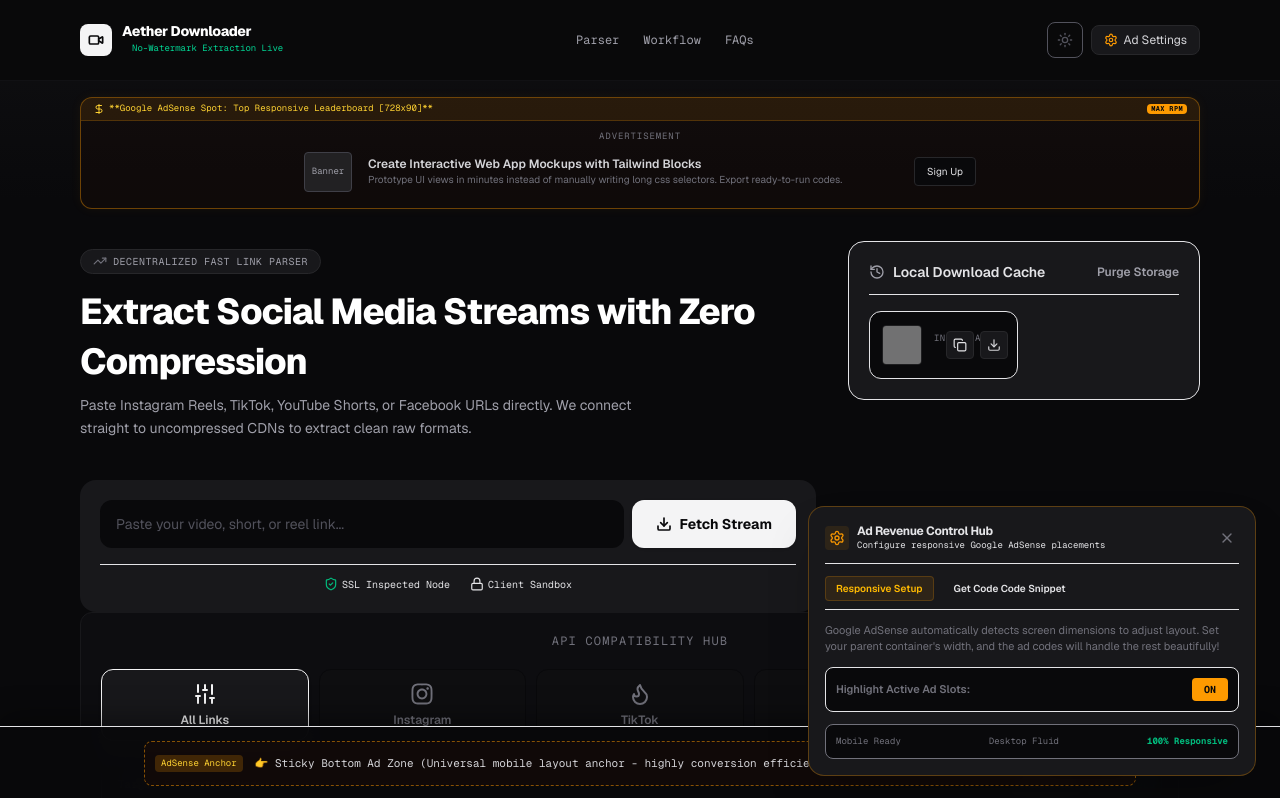
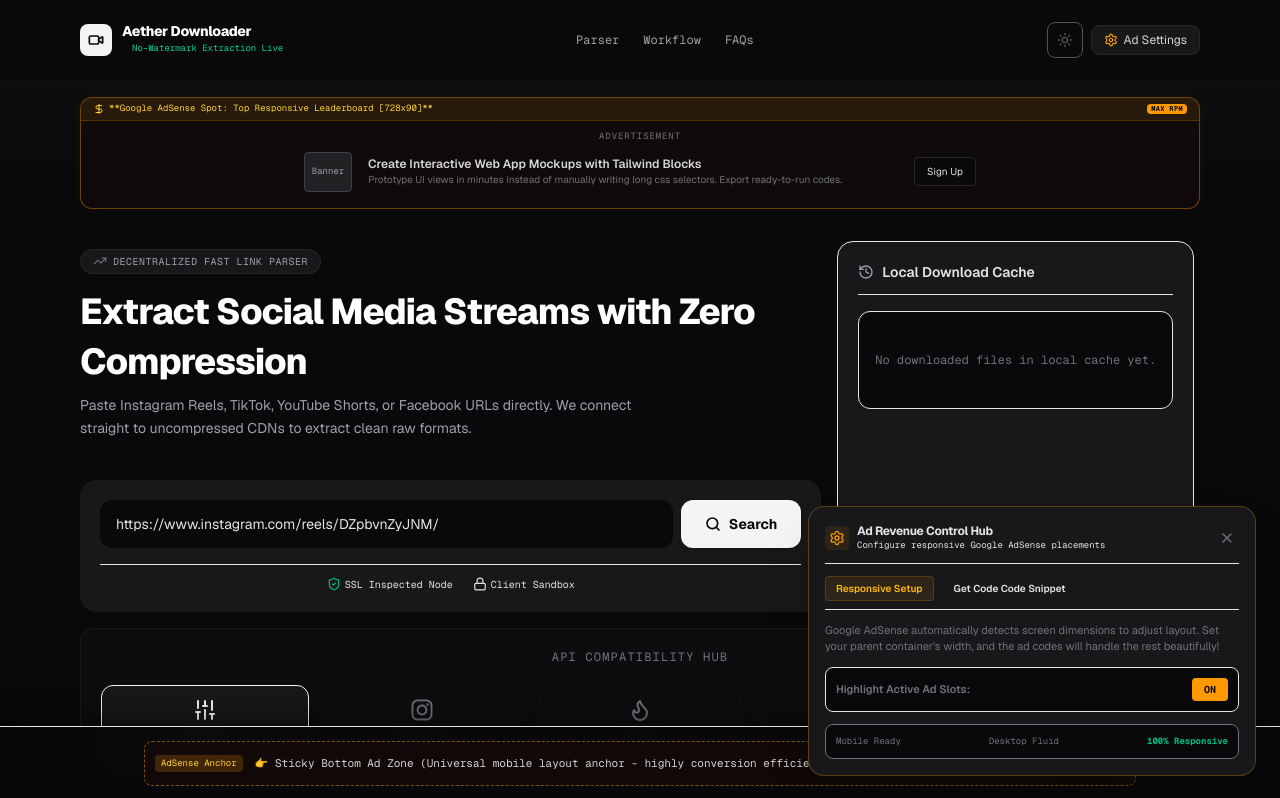
Before and after one commit to MubbashirHussain/Aether, a Next.js app: page / in a window 1280 px wide. Shown: the top 798 px of the page. Built offline with nearby package versions, Linux system fonts and the light colour scheme; grey boxes are pictures that could not be loaded.

Commit message:
feat: implement download-manager and support for resumable file downloads

```diff
--- a/app/page.tsx
+++ b/app/page.tsx
@@ -23,7 +23,20 @@
 
 import { FaInstagram, FaYoutube, FaFacebook } from "react-icons/fa";
 
-import { ThemeToggle, Notification, AdBanner, AdInspector, InterstitialAd, VideoDownloader, FormatSelector, VideoPlayer, DownloadHistory, PlatformSelector, FAQSection, HowToUseSection } from "@/components/ui";
+import {
+  ThemeToggle,
+  Notification,
+  AdBanner,
+  AdInspector,
+  InterstitialAd,
+  VideoDownloader,
+  FormatSelector,
+  VideoPlayer,
+  DownloadHistory,
+  PlatformSelector,
+  FAQSection,
+  HowToUseSection,
+} from "@/components/ui";
 import { PLATFORMS, FAQS, ADSENSE_CODE_TEMPLATES } from "@/lib/constants";
 import {
   analyzeUrl,
@@ -111,40 +124,47 @@
 
   const [showInterstitial, setShowInterstitial] = useState<boolean>(false);
   const [interstitialTimer, setInterstitialTimer] = useState<number>(5);
-  const [pendingDownloadItem, setPendingDownloadItem] =
-    useState<ParsedVideo & { chosenQuality: string; chosenSize: string; formatId: string; isAudioAvailable: boolean } | null>(null);
+  const [pendingDownloadItem, setPendingDownloadItem] = useState<
+    | (ParsedVideo & {
+        chosenQuality: string;
+        chosenSize: string;
+        formatId: string;
+        isAudioAvailable: boolean;
+      })
+    | null
+  >(null);
 
   const [streamToken, setStreamToken] = useState<string | null>(null);
   const [sessionId, setSessionId] = useState<string | null>(null);
   const [unlockAfter, setUnlockAfter] = useState<number>(0);
   const [countdown, setCountdown] = useState<number>(0);
 
-  useEffect(() => {
-    const stored = localStorage.getItem("vdl_premium_history");
-    if (stored) {
-      try {
-        setDownloadHistory(JSON.parse(stored));
-      } catch (e) {
-        console.error("Local storage download history empty or read mismatch");
-      }
-    } else {
-      const initialSeed: DownloadHistoryItem[] = [
-        {
-          id: "seed-1",
-          title: "Premium luxury layout designs & minimalist spatial concepts",
-          platform: "instagram",
-          url: "https://instagram.com/reel/C8_sunset_bali/",
-          thumbnail:
-            "https://images.unsplash.com/photo-1618221195710-dd6b41faaea6?auto=format&fit=crop&w=150&q=80",
-          timestamp: "Just now",
-          formatId: "0",
-          isAudioAvailable: true,
-        },
-      ];
-      setDownloadHistory(initialSeed);
-      localStorage.setItem("vdl_premium_history", JSON.stringify(initialSeed));
-    }
-  }, []);
+  // useEffect(() => {
+  //   const stored = localStorage.getItem("vdl_premium_history");
+  //   if (stored) {
+  //     try {
+  //       setDownloadHistory(JSON.parse(stored));
+  //     } catch (e) {
+  //       console.error("Local storage download history empty or read mismatch");
+  //     }
+  //   } else {
+  //     const initialSeed: DownloadHistoryItem[] = [
+  //       {
+  //         id: "seed-1",
+  //         title: "Premium luxury layout designs & minimalist spatial concepts",
+  //         platform: "instagram",
+  //         url: "https://instagram.com/reel/C8_sunset_bali/",
+  //         thumbnail:
+  //           "https://images.unsplash.com/photo-1618221195710-dd6b41faaea6?auto=format&fit=crop&w=150&q=80",
+  //         timestamp: "Just now",
+  //         formatId: "0",
+  //         isAudioAvailable: true,
+  //       },
+  //     ];
+  //     // setDownloadHistory(initialSeed);
+  //     // localStorage.setItem("vdl_premium_history", JSON.stringify(initialSeed));
+  //   }
+  // }, []);
 
   const toggleTheme = () => {
     const nextTheme = theme === "dark" ? "light" : "dark";
@@ -156,7 +176,10 @@
     );
   };
 
-  const triggerNotification = (message: string, type: "success" | "info" = "success") => {
+  const triggerNotification = (
+    message: string,
+    type: "success" | "info" = "success",
+  ) => {
     setNotification({ message, type });
     setTimeout(() => setNotification(null), 3500);
   };
@@ -211,15 +234,18 @@
       setProgress(100);
       setIsLoading(false);
 
+      console.log(result.thumbnail);
       setParsedVideo({
         title: result.title,
         thumbnail: result.thumbnail,
-        duration: `${Math.floor(result.duration / 60)}:${(result.duration % 60).toString().padStart(2, '0')}`,
+        duration: `${Math.floor(result.duration / 60)}:${(result.duration % 60).toString().padStart(2, "0")}`,
         author: result.author,
         likes: "N/A",
         formats: result.formats.map((f, idx) => ({
           quality: f.quality || f.resolution,
-          size: f.filesize ? `${(f.filesize / 1024 / 1024).toFixed(2)} MB` : `${(f.filesize || 0).toLocaleString()} bytes`,
+          size: f.filesize
+            ? `${(f.filesize / 1024 / 1024).toFixed(2)} MB`
+            : `${(f.filesize || 0).toLocaleString()} bytes`,
           label: idx === 0 ? "Best Quality" : "Alternative",
           formatId: f.formatId,
           isAudioAvailable: f.isAudioAvailable,
@@ -249,7 +275,11 @@
     return null;
   };
 
-  const handleStartSession = async (format: Format, formatId: string, isAudioAvailable: boolean) => {
+  const handleStartSession = async (
+    format: Format,
+    formatId: string,
+    isAudioAvailable: boolean,
+  ) => {
     if (!parsedVideo) return;
 
     try {
@@ -283,6 +313,7 @@
         try {
           const unlocked = await unlockSession(session.sessionId);
           setStreamToken(unlocked.streamToken);
+          console.log("i am saving the stream Token", unlocked.streamToken);
           clearInterval(interval);
           triggerNotification("Download unlocked successfully!", "success");
         } catch (error: any) {
@@ -307,8 +338,10 @@
   }, [showInterstitial, interstitialTimer]);
 
   const handleDownload = async () => {
+    console.log("on donwload clicked", pendingDownloadItem, streamToken);
     if (!pendingDownloadItem || !streamToken) return;
 
+    console.log("on donwload clicked", pendingDownloadItem, streamToken);
     try {
       setIsLoading(true);
 
@@ -316,13 +349,13 @@
         await downloadFormat(
           pendingDownloadItem.originalUrl,
           pendingDownloadItem.formatId,
-          false
+          false,
         );
       } else {
         const blob = await downloadFormat(
           pendingDownloadItem.originalUrl,
           pendingDownloadItem.formatId,
-          true
+          true,
         );
         const url = URL.createObjectURL(blob);
         const element = document.createElement("a");
@@ -351,7 +384,10 @@
       ].slice(0, 6);
 
       setDownloadHistory(updatedHistory);
-      localStorage.setItem("vdl_premium_history", JSON.stringify(updatedHistory));
+      localStorage.setItem(
+        "vdl_premium_history",
+        JSON.stringify(updatedHistory),
+      );
 
       setShowInterstitial(false);
       setPendingDownloadItem(null);
@@ -448,7 +484,7 @@
       {showInterstitial && (
         <InterstitialAd
           isDark={isDark}
-          showInterstitial={showInterstitial}
+          showInterstitial={true}
           onClose={() => {
             setShowInterstitial(false);
             setPendingDownloadItem(null);
@@ -530,12 +566,12 @@
 
       <main
         id="downloader-section"
-        className="max-w-6xl mx-auto px-4 py-6 sm:py-8 relative z-10"
+        className="flex flex-col gap-4 max-w-6xl mx-auto px-4 py-6 sm:py-8 relative z-10"
       >
-        <div className="grid grid-cols-1 lg:grid-cols-12 gap-6 sm:gap-8">
+        <div className="grid grid-cols-1 lg:grid-cols-12 gap-4 sm:gap-6 lg:gap-4">
           <VideoDownloader
             isDark={isDark}
-            videoUrl={videoUrl}
+            videoUrl={"https://www.instagram.com/reels/DZpbvnZyJNM/"} // TODO remove this after test
             detectedPlatform={detectedPlatform}
             isLoading={isLoading}
             progress={progress}
@@ -544,7 +580,7 @@
             onAnalyze={handleAnalyze}
           />
 
-          <div className="lg:col-span-4 space-y-6 lg:sticky lg:top-24">
+          <div className="lg:col-span-4 space-y-6 lg:sticky lg:top-24 flex flex-1">
             <DownloadHistory
               isDark={isDark}
               downloadHistory={downloadHistory}
--- a/components/ui/download-history.tsx
+++ b/components/ui/download-history.tsx
@@ -41,7 +41,7 @@
       <div
         className={cn(
           "flex items-center justify-between mb-4 pb-3 border-b gap-2",
-          isDark ? "border-zinc-850" : "border-zinc-200"
+          isDark ? "border-zinc-850" : "border-zinc-200",
         )}
       >
         <div className="flex items-center gap-2 min-w-0">
@@ -55,7 +55,9 @@
             onClick={onClearHistory}
             className={cn(
               "text-xs font-semibold transition shrink-0 cursor-pointer",
-              isDark ? "text-zinc-400 hover:text-zinc-200" : "text-zinc-500 hover:text-zinc-800"
+              isDark
+                ? "text-zinc-400 hover:text-zinc-200"
+                : "text-zinc-500 hover:text-zinc-800",
             )}
           >
             Purge Storage
@@ -65,7 +67,7 @@
 
       {downloadHistory.length === 0 ? (
         <div className={cn("text-center py-6 rounded-xl border", innerCardBg)}>
-          <p className="text-xs text-zinc-500 font-mono">
+          <p className="text-xs text-zinc-500 font-mono p-4">
             No downloaded files in local cache yet.
           </p>
         </div>
@@ -78,20 +80,28 @@
                 "p-3 rounded-xl flex items-center gap-3 border transition",
                 isDark
                   ? "bg-zinc-950 border-zinc-850 hover:border-zinc-800"
-                  : "bg-zinc-50 border-zinc-200 hover:border-zinc-300 shadow-sm"
+                  : "bg-zinc-50 border-zinc-200 hover:border-zinc-300 shadow-sm",
               )}
             >
               <img
                 src={item.thumbnail}
                 alt="history item preview"
-                className={cn("w-10 h-10 rounded object-cover shrink-0 opacity-70 border", isDark ? "border-zinc-800" : "border-zinc-250 shadow-sm")}
+                className={cn(
+                  "w-10 h-10 rounded object-cover shrink-0 opacity-70 border",
+                  isDark ? "border-zinc-800" : "border-zinc-250 shadow-sm",
+                )}
               />
 
               <div className="min-w-0 flex-1">
                 <span className="text-[9px] font-mono text-zinc-500 uppercase tracking-wider">
                   {item.platform}
                 </span>
-                <h4 className={cn("text-xs font-semibold truncate mt-0.5", textTitle)}>
+                <h4
+                  className={cn(
+                    "text-xs font-semibold truncate mt-0.5",
+                    textTitle,
+                  )}
+                >
                   {item.title}
                 </h4>
               </div>
@@ -103,7 +113,7 @@
                     "p-1.5 rounded border transition cursor-pointer",
                     isDark
                       ? "bg-zinc-900 hover:bg-zinc-850 border-zinc-800 text-zinc-450"
-                      : "bg-white hover:bg-zinc-100 border-zinc-250 text-zinc-500 shadow-sm"
+                      : "bg-white hover:bg-zinc-100 border-zinc-250 text-zinc-500 shadow-sm",
                   )}
                   title="Copy Link"
                 >
@@ -119,7 +129,7 @@
                     "p-1.5 rounded border transition cursor-pointer",
                     isDark
                       ? "bg-zinc-900 hover:bg-zinc-850 border-zinc-800 text-zinc-300 hover:text-white"
-                      : "bg-white hover:bg-zinc-100 border-zinc-250 text-zinc-650 shadow-sm"
+                      : "bg-white hover:bg-zinc-100 border-zinc-250 text-zinc-650 shadow-sm",
                   )}
                   title="Re-fetch Video Stream"
                 >
--- a/components/ui/video-downloader.tsx
+++ b/components/ui/video-downloader.tsx
@@ -1,6 +1,14 @@
 "use client";
 
-import { Download, ShieldCheck, Lock, TrendingUp, Info, AlertCircle } from "lucide-react";
+import {
+  Download,
+  ShieldCheck,
+  Lock,
+  TrendingUp,
+  Info,
+  AlertCircle,
+  Search,
+} from "lucide-react";
 import { cn } from "@/lib/utils";
 
 export type VideoDownloaderProps = {
@@ -48,21 +56,28 @@
             "inline-flex items-center gap-1.5 px-3 py-1 rounded-full text-[9px] sm:text-[10px] font-mono tracking-wider uppercase border",
             isDark
               ? "bg-zinc-900 border-zinc-800 text-zinc-400"
-              : "bg-white border-zinc-200 text-zinc-500 shadow-sm"
+              : "bg-white border-zinc-200 text-zinc-500 shadow-sm",
           )}
         >
-          <TrendingUp className="w-3.5 h-3.5 text-zinc-500" />{" "}
-          Decentralized Fast Link Parser
+          <TrendingUp className="w-3.5 h-3.5 text-zinc-500" /> Decentralized
+          Fast Link Parser
         </div>
 
-        <h1 className={cn("text-2xl sm:text-4xl font-extrabold tracking-tight mt-3 mb-2 leading-snug", textTitle)}>
+        <h1
+          className={cn(
+            "text-2xl sm:text-4xl font-extrabold tracking-tight mt-3 mb-2 leading-snug",
+            textTitle,
+          )}
+        >
           Extract Social Media Streams with Zero Compression
         </h1>
 
-        <p className={cn("text-xs sm:text-sm leading-relaxed max-w-xl", textSub)}>
+        <p
+          className={cn("text-xs sm:text-sm leading-relaxed max-w-xl", textSub)}
+        >
           Paste Instagram Reels, TikTok, YouTube Shorts, or Facebook URLs
-          directly. We connect straight to uncompressed CDNs to extract
-          clean raw formats.
+          directly. We connect straight to uncompressed CDNs to extract clean
+          raw formats.
         </p>
       </section>
 
@@ -75,7 +90,10 @@
                 value={videoUrl}
                 onChange={onUrlChange}
                 placeholder="Paste your video, short, or reel link..."
-                className={cn("w-full text-xs sm:text-sm px-4 py-3.5 rounded-xl outline-none transition pr-28", inputBg)}
+                className={cn(
+                  "w-full text-xs sm:text-sm px-4 py-3.5 rounded-xl outline-none transition pr-28",
+                  inputBg,
+                )}
               />
               {detectedPlatform && (
                 <div
@@ -83,7 +101,7 @@
                     "absolute right-2 top-2.5 text-[8px] uppercase font-mono tracking-wider px-2 py-1 rounded border",
                     isDark
                       ? "bg-zinc-900 border-zinc-800 text-zinc-400"
-                      : "bg-white border-zinc-250 text-zinc-500 shadow-sm"
+                      : "bg-white border-zinc-250 text-zinc-500 shadow-sm",
                   )}
                 >
                   {detectedPlatform}
@@ -96,18 +114,23 @@
               disabled={isLoading}
               className={cn(
                 "font-bold px-6 py-3.5 rounded-xl text-xs sm:text-sm flex items-center justify-center gap-2 transition duration-150 disabled:opacity-50 shrink-0 shadow-sm",
-                btnPrimary
+                btnPrimary,
               )}
             >
               {isLoading ? (
                 <>
-                  <span className={cn("w-4 h-4 rounded-full border-2 border-t-transparent animate-spin", isDark ? "border-zinc-950" : "border-white")} />
+                  <span
+                    className={cn(
+                      "w-4 h-4 rounded-full border-2 border-t-transparent animate-spin",
+                      isDark ? "border-zinc-950" : "border-white",
+                    )}
+                  />
                   Extracting...
                 </>
               ) : (
                 <>
-                  <Download className="w-4 h-4 stroke-[2.5]" />
-                  Fetch Stream
+                  <Search className="w-4 h-4 stroke-[2.5]" />
+                  Search
                 </>
               )}
             </button>
@@ -119,7 +142,7 @@
                 "flex items-center gap-2 text-xs p-3 rounded-lg border",
                 isDark
                   ? "bg-zinc-950 text-zinc-400 border-zinc-850"
-                  : "bg-red-50 text-red-700 border-red-100"
+                  : "bg-red-50 text-red-700 border-red-100",
               )}
             >
               <AlertCircle className="w-3.5 h-3.5 shrink-0" />
@@ -131,17 +154,34 @@
         {isLoading && (
           <div className={cn("mt-4 p-4 rounded-xl border", innerCardBg)}>
             <div className="flex items-center justify-between text-[10px] sm:text-[11px] mb-2 font-mono">
-              <span className={cn("text-zinc-500 flex items-center gap-1.5 truncate")}>
+              <span
+                className={cn(
+                  "text-zinc-500 flex items-center gap-1.5 truncate",
+                )}
+              >
                 <span className="w-1.5 h-1.5 rounded-full bg-zinc-400 animate-ping" />
                 Connecting with Edge Delivery CDN Nodes...
               </span>
-              <span className={cn("font-bold shrink-0", isDark ? "text-zinc-300" : "text-zinc-700")}>
+              <span
+                className={cn(
+                  "font-bold shrink-0",
+                  isDark ? "text-zinc-300" : "text-zinc-700",
+                )}
+              >
                 {progress}%
               </span>
             </div>
-            <div className={cn("w-full h-[3px] rounded-full overflow-hidden", isDark ? "bg-zinc-900" : "bg-zinc-200")}>
+            <div
+              className={cn(
+                "w-full h-[3px] rounded-full overflow-hidden",
+                isDark ? "bg-zinc-900" : "bg-zinc-200",
+              )}
+            >
               <div
-                className={cn("h-full rounded-full transition-all duration-200", isDark ? "bg-zinc-300" : "bg-zinc-650")}
+                className={cn(
+                  "h-full rounded-full transition-all duration-200",
+                  isDark ? "bg-zinc-300" : "bg-zinc-650",
+                )}
                 style={{ width: `${progress}%` }}
               />
             </div>
@@ -151,7 +191,9 @@
         <div
           className={cn(
             "flex flex-wrap items-center justify-center gap-x-5 gap-y-2 mt-4 text-[9px] sm:text-[10px] font-mono pt-3 border-t",
-            isDark ? "border-zinc-850/60 text-zinc-550" : "border-zinc-100 text-zinc-500"
+            isDark
+              ? "border-zinc-850/60 text-zinc-550"
+              : "border-zinc-100 text-zinc-500",
           )}
         >
           <span className="flex items-center gap-1">
--- a/lib/api.ts
+++ b/lib/api.ts
@@ -1,4 +1,4 @@
-const API_BASE = "http://localhost:4000";
+const API_BASE = "http://localhost:3000";
 
 interface FormatItem {
   formatId: string;
@@ -48,7 +48,9 @@
 
   if (!res.ok) {
     const err = await res.json().catch(() => null);
-    throw new Error(err?.errors?.[0]?.message || `Analysis failed (${res.status})`);
+    throw new Error(
+      err?.errors?.[0]?.message || `Analysis failed (${res.status})`,
+    );
   }
 
   const json = await res.json();
@@ -69,7 +71,9 @@
   return res.json();
 }
 
-export async function unlockSession(sessionId: string): Promise<UnlockResponse> {
+export async function unlockSession(
+  sessionId: string,
+): Promise<UnlockResponse> {
   const res = await fetchAPI("/api/download/unlock", {
     method: "POST",
     body: JSON.stringify({ sessionId }),
@@ -80,7 +84,9 @@
     throw new Error(err?.message || `Unlock failed (${res.status})`);
   }
 
-  return res.json();
+  const jsonRes = await res.json();
+
+  return jsonRes.data;
 }
 
 export function getStreamUrl(streamToken: string, download = false): string {
@@ -91,7 +97,7 @@
 export async function downloadFormat(
   url: string,
   formatId: string,
-  isAudioAvailable = false
+  isAudioAvailable = false,
 ): Promise<Blob> {
   const res = await fetchAPI("/api/download/format", {
     method: "POST",
```
Also changed, not shown: components/ui/format-selector.tsx (+43 -15 lines).
